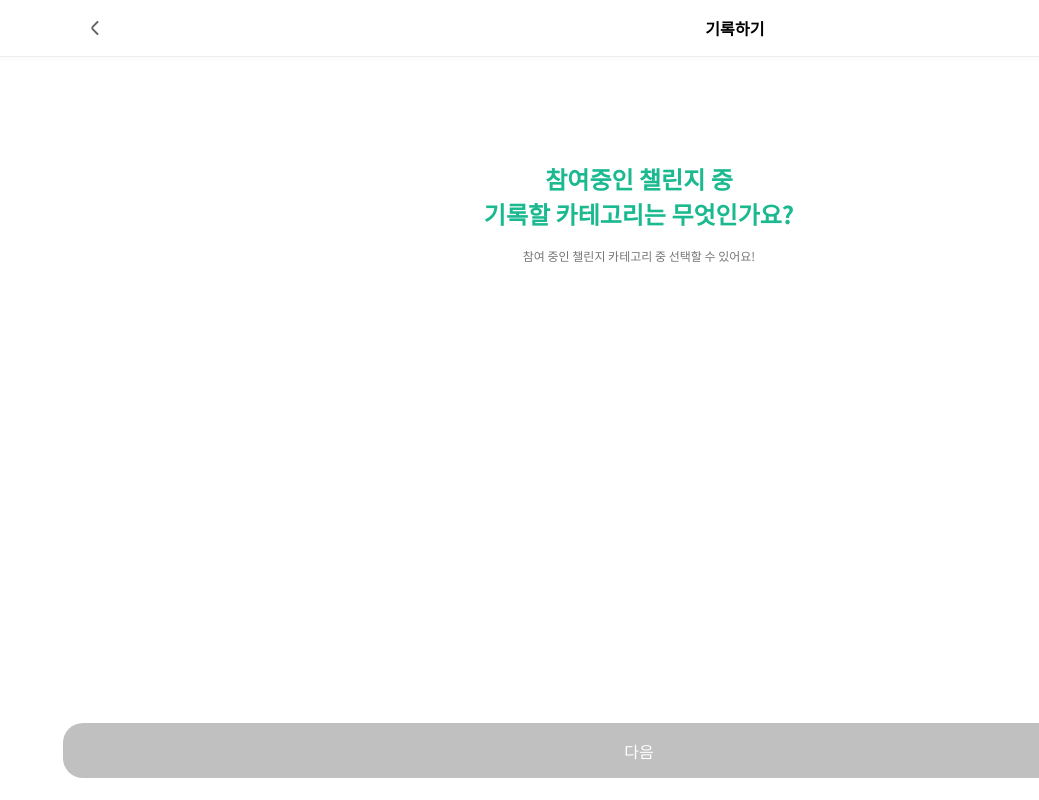
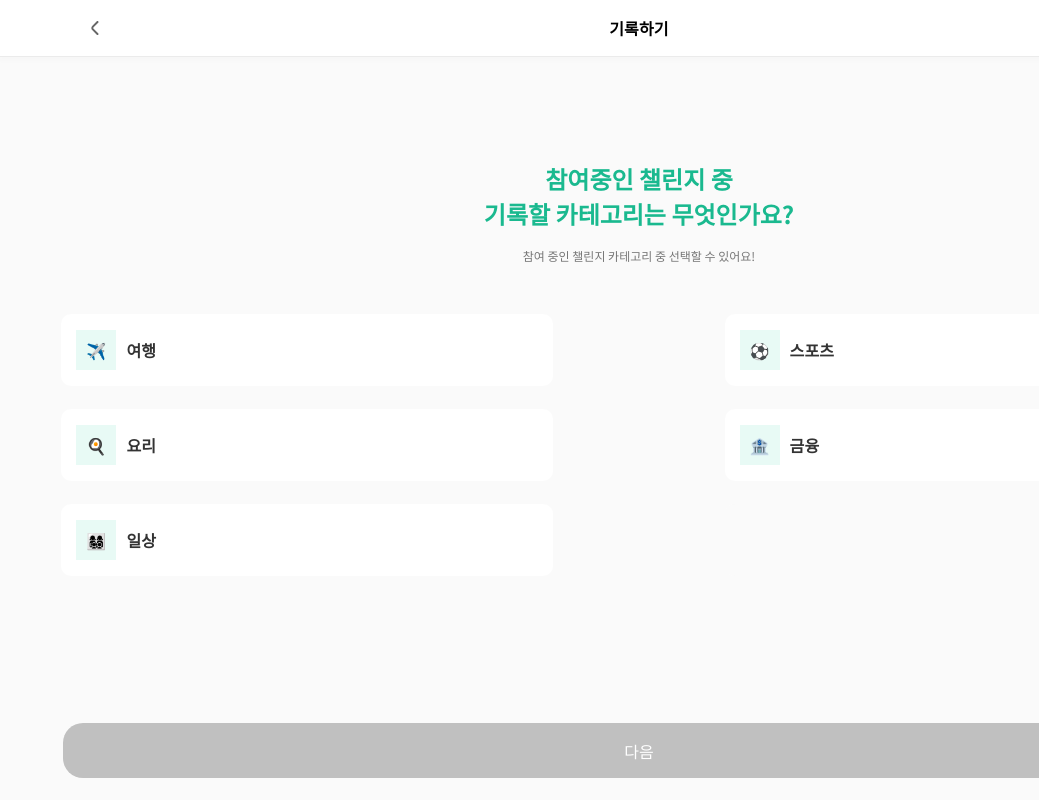
Before and after one commit to BUZZINGPolarBear/FRONT_ILogU, a React (Create React App) app: page /feed/write in a window 1280 px wide. Shown: the whole page, without its empty margins (241-1280 px from the left). Built offline with nearby package versions, Linux system fonts and the light colour scheme; a web font is replaced by a local one.

Commit message:
add: 챌린지 카테고리 화면 추가

```diff
--- a/src/APP/Feed/writeFeed/Styles/info.styles.js
+++ b/src/APP/Feed/writeFeed/Styles/info.styles.js
@@ -19,18 +19,19 @@ export const TopNavBar = styled.div`
 export const TopBackwardArea = styled.div`
 	width: 15%;
 	height: 100%;
-	position: relative;
+	position: fixed;
 
 	background-image: url('/Feed/writeFeed/backward.svg');
 	background-repeat: no-repeat;
 	background-position: center;
 
 	background-color: #fffff;
+	z-index: 9999;
 `;
 export const TopTextArea = styled.div`
-	width: 85%;
-	height: 100%;
-	position: relative;
+	width: 100%;
+	height: 7vh;
+	position: fixed;
 
 	display: flex;
 	align-items: center;
@@ -38,6 +39,8 @@ export const TopTextArea = styled.div`
 
 	color: #000000;
 	${tokens.typography.subtitle_1_SB};
+
+	z-index: 9990;
 `;
 export const FeedWriteArea = styled.div`
 	position: fixed;
@@ -51,7 +54,7 @@ export const FeedWriteArea = styled.div`
 	width: 100vw;
 	height: 93vh;
 
-	background-color: white;
+	background-color: rgb(250, 250, 250);
 `;
 
 export const FeedCatergoryTitleArea = styled.div`
@@ -85,6 +88,53 @@ export const FeedSubTitleMain = styled.span`
 	${tokens.typography.caption};
 `;
 
+export const FeedCategoryWrapper = styled.div`
+	width: 95%;
+	height: 85px;
+	margin: auto;
+	margin-bottom: 10px;
+
+	display: flex;
+	align-items: center;
+	justify-content: space-between;
+`;
+
+export const FeedCategory = styled.div`
+	position: relative;
+	width: 40%;
+	height: 50%;
+	padding: 15px;
+
+	display: flex;
+	align-items: center;
+
+	border-radius: 10px;
+	background-color: white;
+`;
+
+export const FeedCategoryImg = styled.div`
+	width: 40px;
+	height: 40px;
+
+	display: flex;
+	flex-direction: column;
+	align-items: center;
+	justify-content: center;
+
+	${tokens.typography.subtitle_1_SB};
+	background-color: ${tokens.colors.green_50};
+`;
+
+export const FeedCategoryText = styled.div`
+	width: 100px;
+	height: 40px;
+
+	display: flex;
+	align-items: center;
+	margin-left: 10px;
+	color: ${tokens.colors.grey_500};
+	${tokens.typography.subtitle_1_SB};
+`;
 export const FeedWriteSubmitArea = styled.div`
 	width: 90%;
 	height: 55px;
--- a/src/APP/Feed/writeFeed/writeFeed.info.jsx
+++ b/src/APP/Feed/writeFeed/writeFeed.info.jsx
@@ -33,7 +33,37 @@ function FeedWrite(props) {
 								참여 중인 챌린지 카테고리 중 선택할 수 있어요!
 							</infoS.FeedSubTitleMain>
 						</infoS.FeedCatergoryTitleArea>
-						<infoS.FeedCategorySelectArea></infoS.FeedCategorySelectArea>
+						<infoS.FeedCategorySelectArea>
+							<infoS.FeedCategoryWrapper>
+								<infoS.FeedCategory>
+									<infoS.FeedCategoryImg>✈️</infoS.FeedCategoryImg>
+									<infoS.FeedCategoryText>여행</infoS.FeedCategoryText>
+								</infoS.FeedCategory>
+								<infoS.FeedCategory>
+									<infoS.FeedCategoryImg>⚽️</infoS.FeedCategoryImg>
+									<infoS.FeedCategoryText>스포츠</infoS.FeedCategoryText>
+								</infoS.FeedCategory>
+							</infoS.FeedCategoryWrapper>
+							<infoS.FeedCategoryWrapper>
+								<infoS.FeedCategory>
+									<infoS.FeedCategoryImg>🍳</infoS.FeedCategoryImg>
+									<infoS.FeedCategoryText>요리</infoS.FeedCategoryText>
+								</infoS.FeedCategory>
+								<infoS.FeedCategory>
+									<infoS.FeedCategoryImg>🏦</infoS.FeedCategoryImg>
+									<infoS.FeedCategoryText>금융</infoS.FeedCategoryText>
+								</infoS.FeedCategory>
+							</infoS.FeedCategoryWrapper>
+							<infoS.FeedCategoryWrapper>
+								<infoS.FeedCategory>
+									<infoS.FeedCategoryImg>👩‍👩‍👧‍👦</infoS.FeedCategoryImg>
+									<infoS.FeedCategoryText>일상</infoS.FeedCategoryText>
+								</infoS.FeedCategory>
+								<infoS.FeedCategory
+									style={{ backgroundColor: 'rgb(250, 250, 250)' }}
+								></infoS.FeedCategory>
+							</infoS.FeedCategoryWrapper>
+						</infoS.FeedCategorySelectArea>
 						<infoS.FeedWriteSubmitArea isSelected={isSelected}>
 							다음
 						</infoS.FeedWriteSubmitArea>
```
